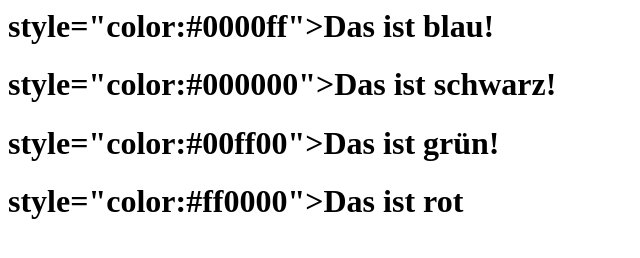
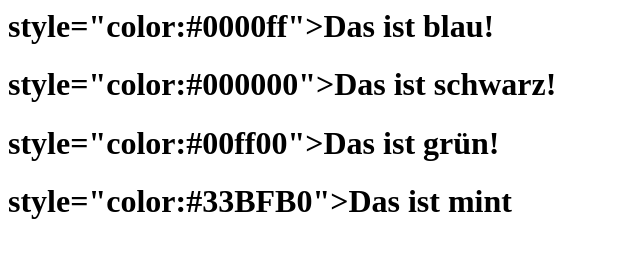
Before and after one commit to MaximilianKulisch/site, a plain HTML site: page index.html in a window 1280 px wide. Shown: the whole page, without its empty margins (0-640 px from the left). Drawn offline with Linux system fonts and the light colour scheme.

Commit message:
Update index.html

```diff
--- a/index.html
+++ b/index.html
@@ -1,4 +1,4 @@
  <h1>style="color:#0000ff">Das ist blau!</h1>
  <h1>style="color:#000000">Das ist schwarz!</h1>
 <h1>style="color:#00ff00">Das ist grün!</h1>
-<h1>style="color:#ff0000">Das ist rot</h1>
+<h1>style="color:#33BFB0">Das ist mint</h1>
```
